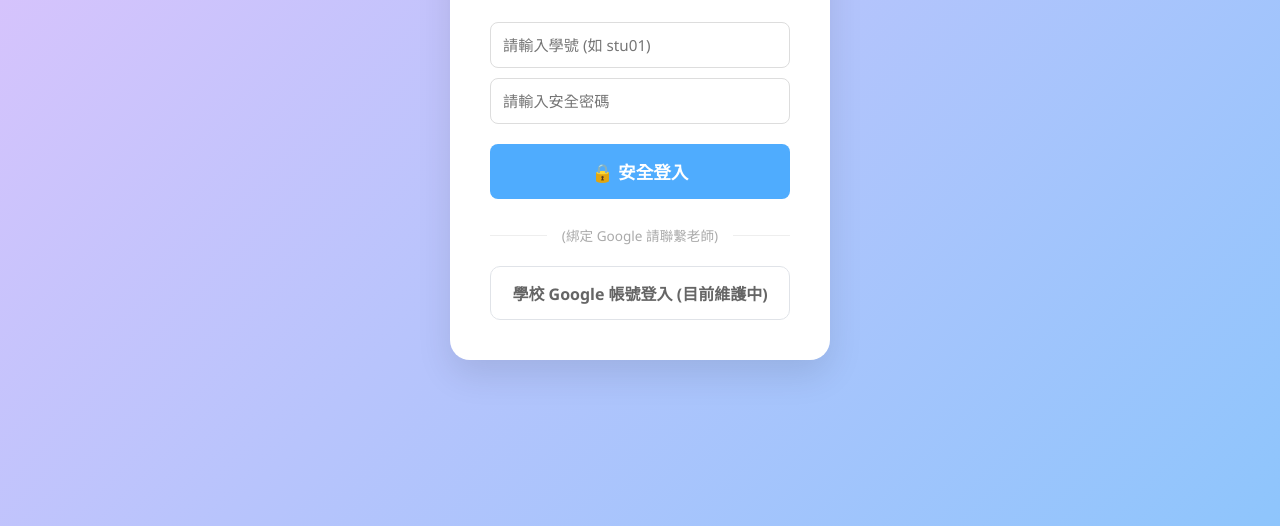
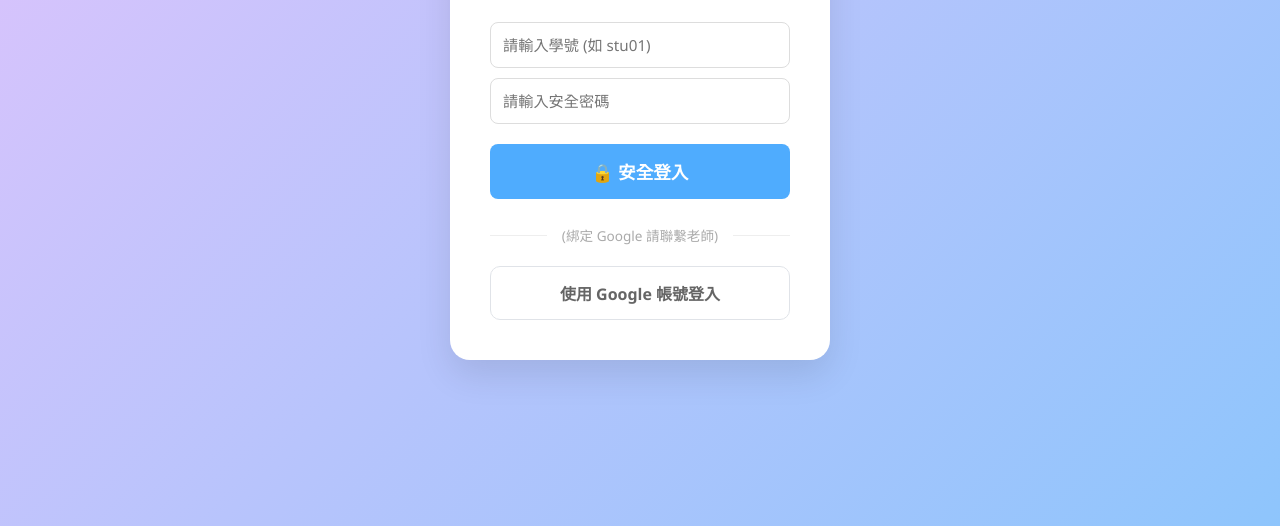
Before and after one commit to ctmchin/game, a plain HTML site: page index.html in a window 1280 px wide. Shown: the part 274-800 px from the top of the page. Drawn offline with nearby package versions, Linux system fonts and the light colour scheme; no server answers.

Commit message:
Update index.html

```diff
--- a/index.html
+++ b/index.html
@@ -22,7 +22,7 @@
             </div>
             <div class="separator" style="margin-top:25px;"><span>(綁定 Google 請聯繫老師)</span></div>
             <button class="btn-google" onclick="loginWithGoogle()" style="opacity: 0.6;">
-                學校 Google 帳號登入 (目前維護中)
+                使用 Google 帳號登入
             </button>
         </div>
     </div>
```
